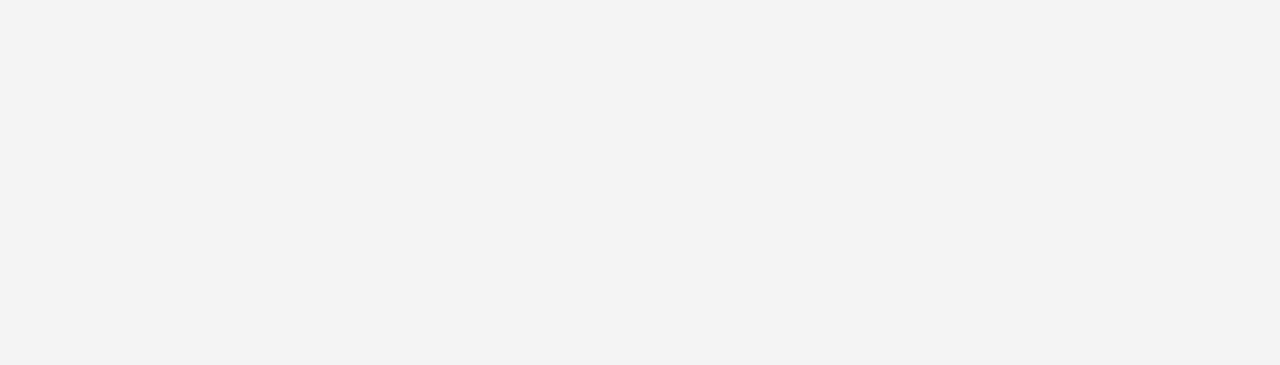
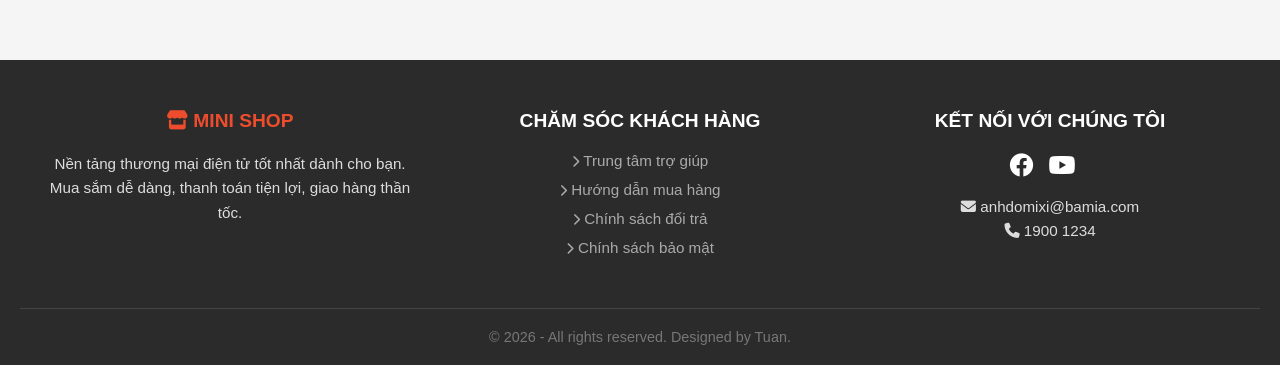
Before and after one commit to bduytuan244/MiniEcommerce, a React (Vite) app in the folder MiniEcommerce-Frontend/: page /seller in a window 1280 px wide. Shown: the part 695-1060 px from the top of the page. Before the commit the page ends 800 px from the top, so only its background shows below. Built offline with nearby package versions, Linux system fonts and the light colour scheme.

Commit message:
Update footer

```diff
--- a/MiniEcommerce-Frontend/src/App.jsx
+++ b/MiniEcommerce-Frontend/src/App.jsx
@@ -10,6 +10,7 @@ import ForgotPassword from './pages/ForgotPassword';
 import ResetPassword from './pages/ResetPassword';
 import Profile from './pages/Profile';
 import OrderDetail from './pages/OrderDetail';
+import Footer from './components/Footer';
 
 const SellerDummy = () => <div style={{padding: '50px', textAlign: 'center'}}><h1>Kênh người bán (Sắp ra mắt)</h1></div>;
 
@@ -37,6 +38,7 @@ function App() {
           <Route path="/seller" element={<SellerDummy />} />
         </Routes>
       </div>
+      <Footer />
     </BrowserRouter>
   );
 }
--- a/MiniEcommerce-Frontend/src/assets/style.css
+++ b/MiniEcommerce-Frontend/src/assets/style.css
@@ -464,3 +464,58 @@ footer {
     font-weight: bold;
     font-size: 1.1rem;
 }
+
+/* --- FOOTER STYLES --- */
+.main-footer {
+    background-color: #2b2b2b;
+    color: #ddd;
+    padding: 50px 20px 20px;
+    margin-top: 50px;
+    width: 100%;
+}
+.footer-content {
+    max-width: 1200px;
+    margin: 0 auto;
+    display: grid;
+    grid-template-columns: repeat(auto-fit, minmax(250px, 1fr));
+    gap: 30px;
+}
+.footer-col h3 {
+    color: #fff;
+    margin-bottom: 20px;
+    font-size: 1.2rem;
+    font-weight: 600;
+    text-transform: uppercase;
+}
+.footer-col p { line-height: 1.6; font-size: 0.95rem; }
+.footer-col ul { list-style: none; padding: 0; margin: 0; }
+.footer-col ul li { margin-bottom: 12px; }
+.footer-col ul li a {
+    color: #aaa;
+    text-decoration: none;
+    transition: all 0.3s ease;
+    font-size: 0.95rem;
+}
+.footer-col ul li a:hover {
+    color: #ee4d2d;
+    padding-left: 5px;
+}
+.social-icons a {
+    color: #aaa;
+    font-size: 1.5rem;
+    margin-right: 15px;
+    transition: all 0.3s ease;
+    display: inline-block;
+}
+.social-icons a:hover {
+    color: #ee4d2d;
+    transform: scale(1.2);
+}
+.footer-bottom {
+    text-align: center;
+    padding-top: 20px;
+    margin-top: 40px;
+    border-top: 1px solid #444;
+    font-size: 0.9rem;
+    color: #777;
+}
--- /dev/null
+++ b/MiniEcommerce-Frontend/src/components/Footer.jsx
@@ -0,0 +1,48 @@
+import React from 'react';
+import { Link } from 'react-router-dom';
+
+const Footer = () => {
+  return (
+    <footer className="main-footer">
+      <div className="footer-content">
+        <div className="footer-col">
+          <h3 style={{ color: '#ee4d2d' }}>
+            <i className="fa-solid fa-store"></i> Mini Shop
+          </h3>
+          <p>
+            Nền tảng thương mại điện tử tốt nhất dành cho bạn. Mua sắm dễ dàng, thanh toán tiện lợi, giao hàng thần tốc.
+          </p>
+        </div>
+
+        <div className="footer-col">
+          <h3>Chăm sóc khách hàng</h3>
+          <ul>
+            <li><Link to="#"><i className="fa-solid fa-chevron-right" style={{ fontSize: '0.8em' }}></i> Trung tâm trợ giúp</Link></li>
+            <li><Link to="#"><i className="fa-solid fa-chevron-right" style={{ fontSize: '0.8em' }}></i> Hướng dẫn mua hàng</Link></li>
+            <li><Link to="#"><i className="fa-solid fa-chevron-right" style={{ fontSize: '0.8em' }}></i> Chính sách đổi trả</Link></li>
+            <li><Link to="#"><i className="fa-solid fa-chevron-right" style={{ fontSize: '0.8em' }}></i> Chính sách bảo mật</Link></li>
+          </ul>
+        </div>
+
+        <div className="footer-col">
+          <h3>Kết nối với chúng tôi</h3>
+          <div className="social-icons">
+            <a href="https://www.facebook.com/MixiGaming" target="_blank" rel="noreferrer" style={{ color: 'white', fontSize: '1.5rem' }}>
+              <i className="fa-brands fa-facebook"></i>
+            </a>
+            <a href="https://www.youtube.com/@MixiGaming3con" target="_blank" rel="noreferrer" style={{ color: 'white', fontSize: '1.5rem' }}>
+              <i className="fa-brands fa-youtube"></i>
+            </a>
+          </div>
+          <p style={{ marginTop: '15px' }}><i className="fa-solid fa-envelope"></i> anhdomixi@bamia.com</p>
+          <p><i className="fa-solid fa-phone"></i> 1900 1234</p>
+        </div>
+      </div>
+      <div className="footer-bottom">
+        &copy; 2026 - All rights reserved. Designed by Tuan.
+      </div>
+    </footer>
+  );
+};
+
+export default Footer;
```
